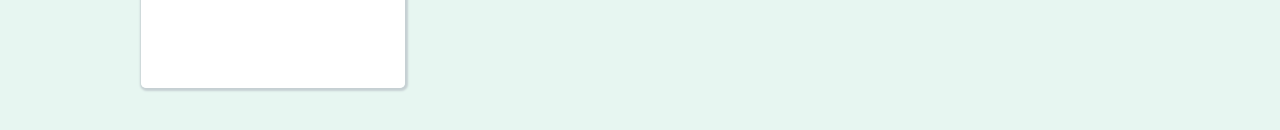
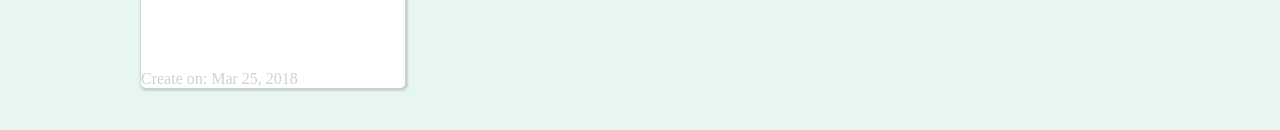
Before and after one commit to amuthanarulraj/ng-lecture, an Angular app: page / in a window 1280 px wide. Both pictures are taken after a click on the link 1217 px from the left and 33 px from the top of the page. Shown: the part 332-462 px from the top of the page. Built offline with nearby package versions, Linux system fonts and the light colour scheme.

Commit message:
Adding piping

```diff
--- a/src/app/sticky/sticky.component.html
+++ b/src/app/sticky/sticky.component.html
@@ -1,4 +1,7 @@
 <div [class.sticky]="classObject.sticky" [style.top.px]="styleObject.top" [style.left.px]="styleObject.left">
     <div class="sticky-title" [attr.name]="sticky.title" contenteditable="true">{{sticky.title | uppercase}}</div>
-    <div class="sticky-content" contenteditable="true">{{sticky.content}}</div>
+    <div class="sticky-content" contenteditable="true">
+        {{sticky.content}}
+    </div>
+    <div class="sticky-footer">Create on: {{sticky.createdDate | date}}</div>
 </div>
--- a/src/app/sticky/sticky.component.scss
+++ b/src/app/sticky/sticky.component.scss
@@ -29,4 +29,9 @@
         height: $sticky-height;
         width: $sticky-width;
     }
+    .sticky-footer {
+        position: absolute;
+        bottom: 0;
+        color: rgb(207, 209, 211);
+    }
 }
```
